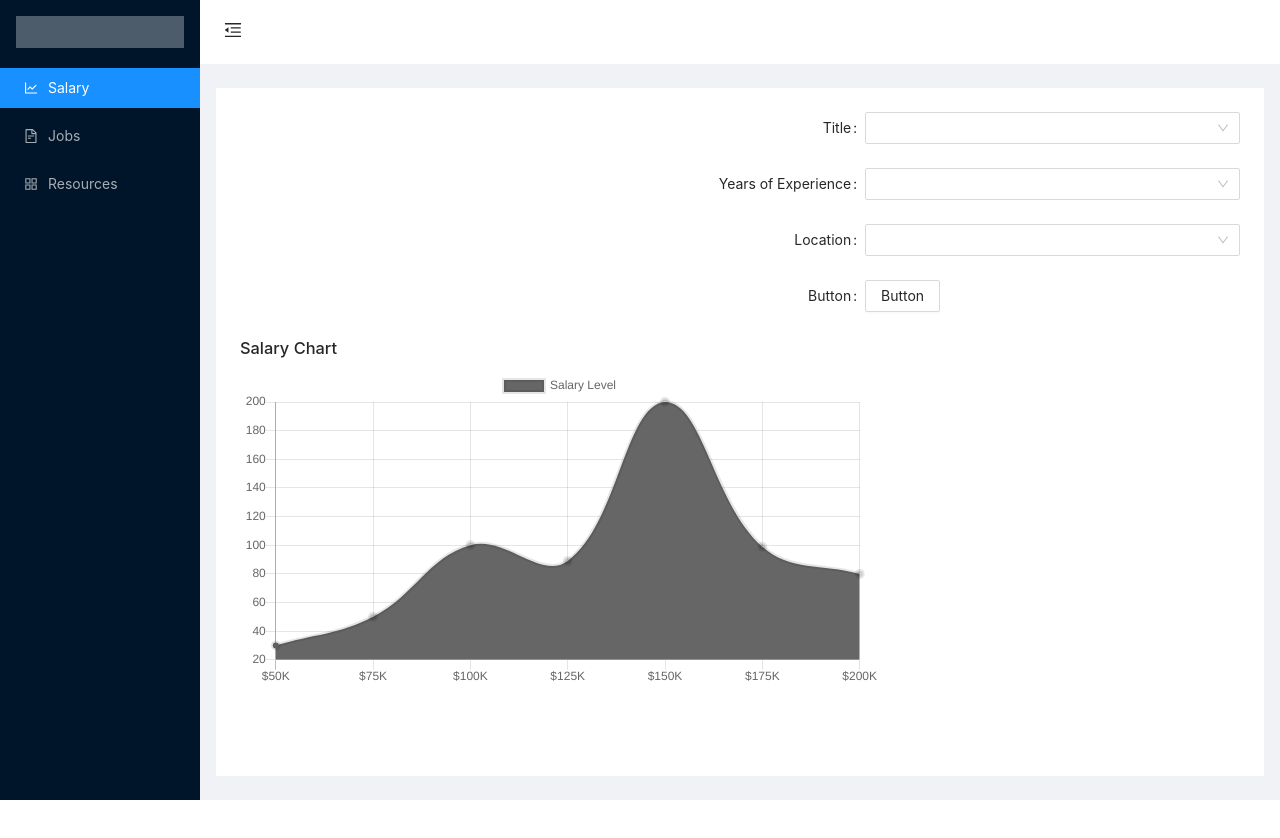
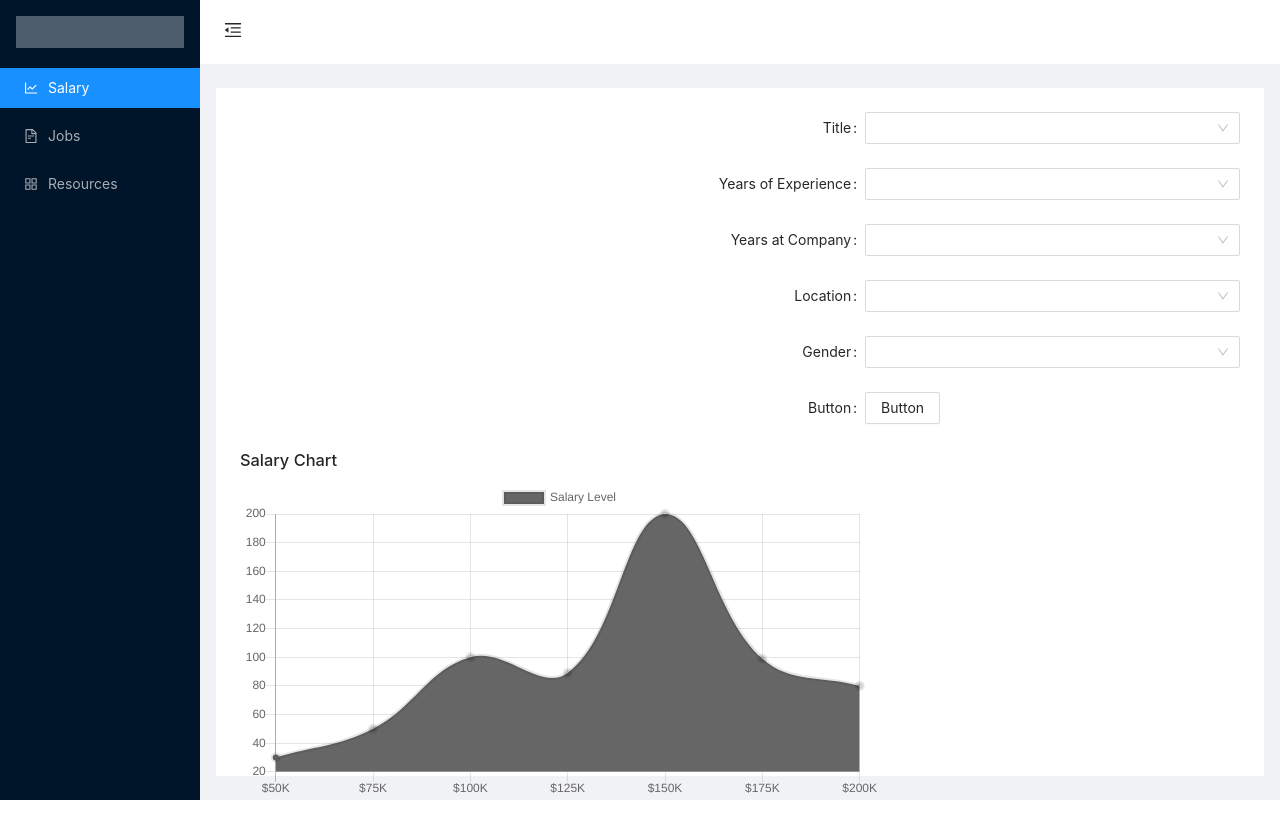
Before and after one commit to MLH-Fellowship/salary-io, a React (Create React App) app: page / in a window 1280 px wide. Shown: the top 838 px of the page. Before the commit the page ends 800 px from the top, so only its background shows below. Built offline with nearby package versions, Linux system fonts and the light colour scheme.

Commit message:
added other select fields

```diff
--- a/src/components/forms/FormCalculator.js
+++ b/src/components/forms/FormCalculator.js
@@ -6,6 +6,9 @@ import {
 } from 'antd';
 
 const SalaryForm = () => {
+  const initialValues = {
+
+  }
 
   return (
     <>
@@ -27,9 +30,22 @@ const SalaryForm = () => {
             <Select.Option value="demo">Demo</Select.Option>
           </Select>
         </Form.Item>
+        <Form.Item label="Years at Company">
+          <Select>
+            <Select.Option value="demo">Demo</Select.Option>
+          </Select>
+        </Form.Item>
         <Form.Item label="Location">
           <Select>
-            <Select.Option value="demo">Demo</Select.Option>
+            <Select.Option value="Location_1">Location_1</Select.Option>
+            <Select.Option value="Location_2">Location_2</Select.Option>
+            <Select.Option value="Location_3">Location_3</Select.Option>
+          </Select>
+        </Form.Item>
+        <Form.Item label="Gender">
+          <Select>
+            <Select.Option value="Male">Male</Select.Option>
+            <Select.Option value="Female">Female</Select.Option>
           </Select>
         </Form.Item>
         <Form.Item label="Button">
```
